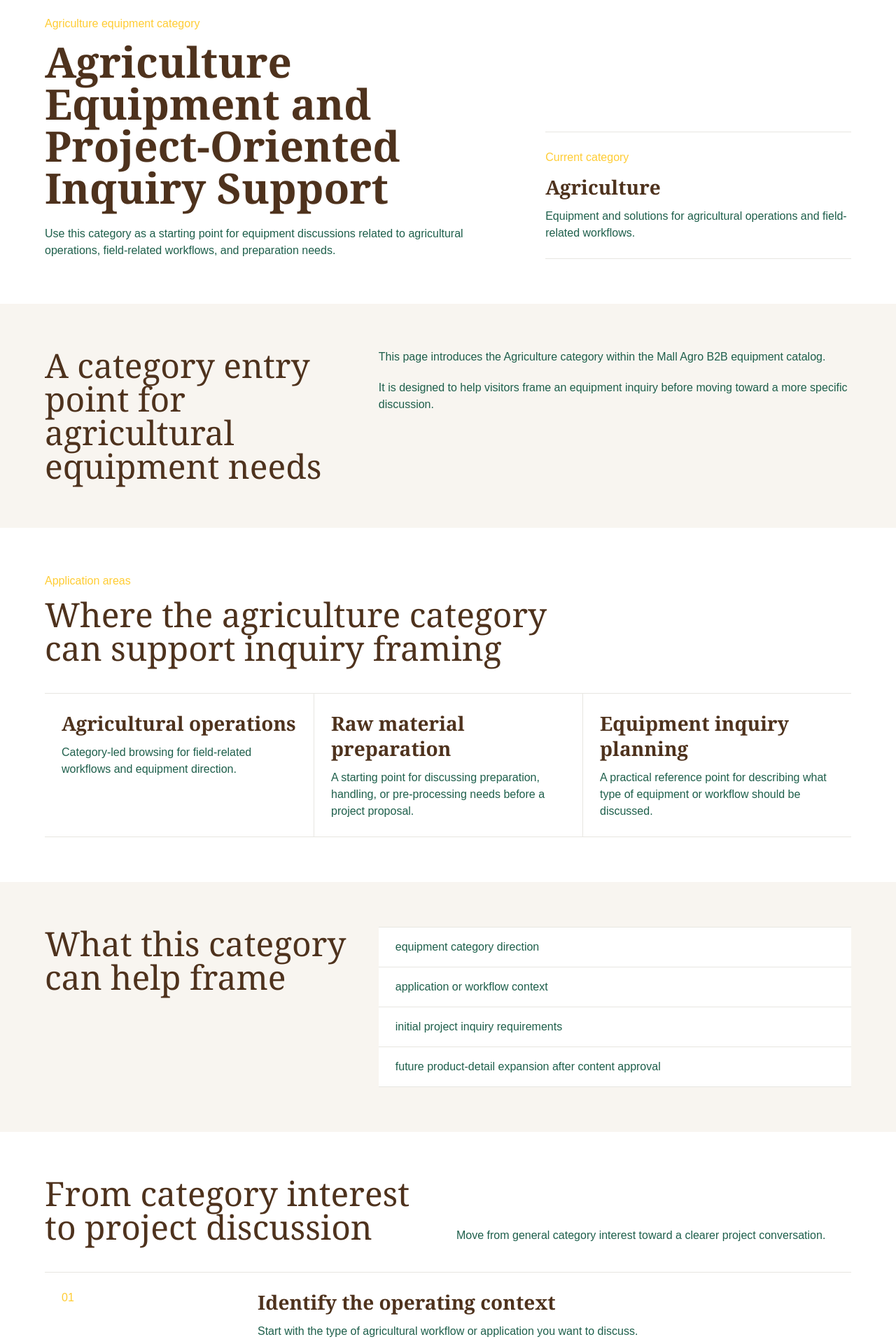
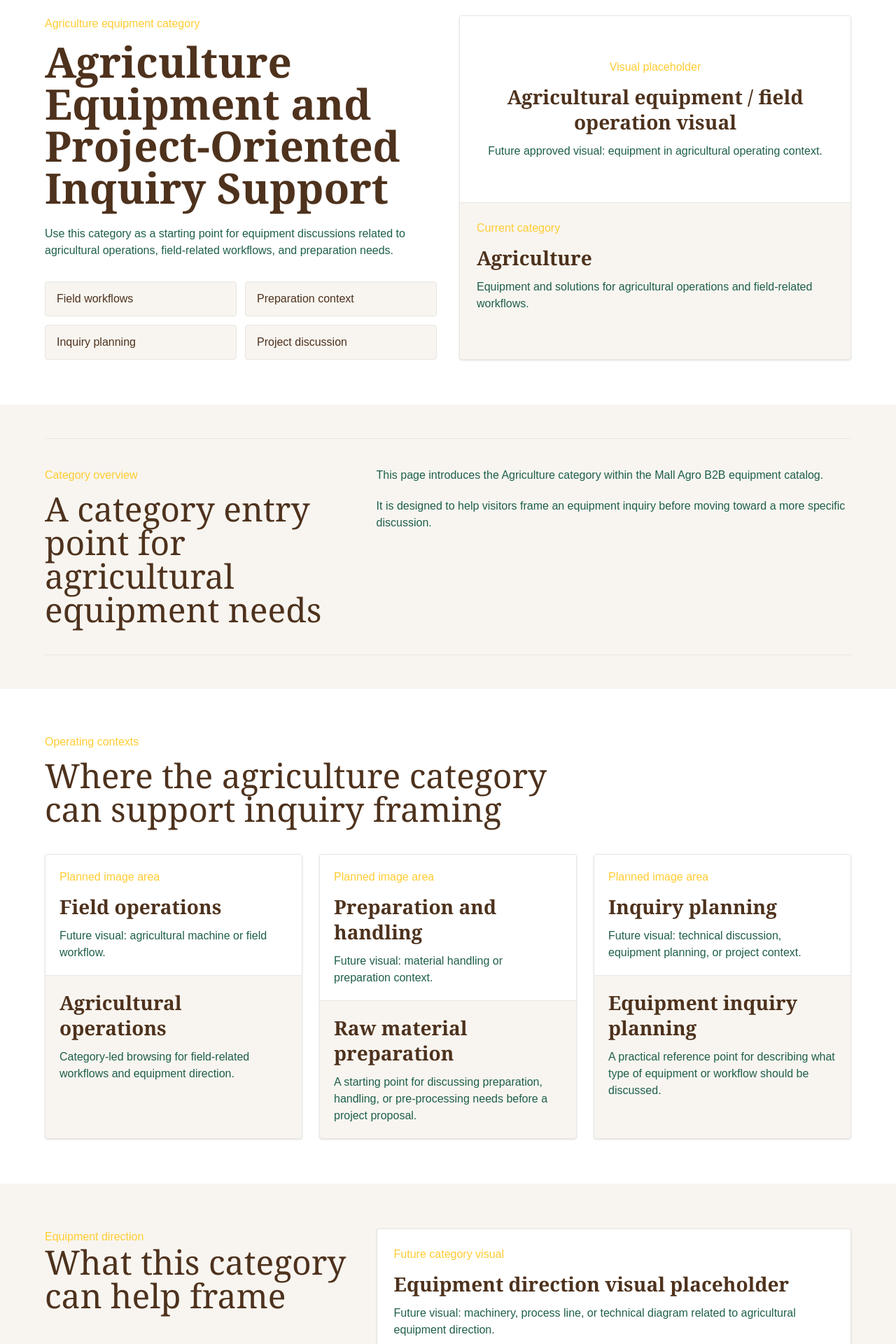
Before and after one commit to GROZILCHO/mall-agro-redesign, a Next.js app: page /products/agriculture in a window 1280 px wide. Shown: the part 200-2120 px from the top of the page at 70% size. Built offline with nearby package versions, Linux system fonts and the light colour scheme.

Commit message:
refactor: refine Agriculture category landing layout

```diff
--- a/src/app/products/components/CategoryLandingPage.js
+++ b/src/app/products/components/CategoryLandingPage.js
@@ -14,8 +14,9 @@ export default function CategoryLandingPage({ categoryId, locale = 'en' }) {
   return (
     <main className="bg-gentle">
       <section className="bg-white px-4 py-16 md:px-10 lg:px-16">
-        <div className="mx-auto grid max-w-6xl gap-10 lg:grid-cols-5 lg:items-end">
-          <div className="lg:col-span-3">
+        <div className="mx-auto grid max-w-6xl gap-8 lg:grid-cols-2 lg:items-stretch">
+          <div className="flex flex-col justify-between">
+            <div>
               <p className="body text-accent">
                 {richContent.hero.eyebrow}
               </p>
@@ -26,7 +27,30 @@ export default function CategoryLandingPage({ categoryId, locale = 'en' }) {
                 {richContent.hero.body}
               </p>
             </div>
-          <div className="border-y border-neutral py-6 lg:col-span-2">
+            <div className="mt-8 grid gap-3 sm:grid-cols-2">
+              {richContent.categoryIntent.map((intent) => (
+                <p key={intent} className="body rounded border border-neutral bg-gentle px-4 py-3 text-primary">
+                  {intent}
+                </p>
+              ))}
+            </div>
+          </div>
+
+          <div className="grid min-h-80 overflow-hidden rounded border border-neutral bg-gentle shadow">
+            <div className="flex min-h-56 items-center justify-center border-b border-neutral bg-white p-6 text-center">
+              <div>
+                <p className="body text-accent">
+                  {richContent.visuals.hero.label}
+                </p>
+                <h2 className="h3 mt-3 text-primary">
+                  {richContent.visuals.hero.title}
+                </h2>
+                <p className="body mt-3 text-menu">
+                  {richContent.visuals.hero.note}
+                </p>
+              </div>
+            </div>
+            <div className="p-6">
               <p className="body text-accent">
                 Current category
               </p>
@@ -38,12 +62,16 @@ export default function CategoryLandingPage({ categoryId, locale = 'en' }) {
               </p>
             </div>
           </div>
+        </div>
       </section>
 
-      <section className="px-4 py-16 md:px-10 lg:px-16">
-        <div className="mx-auto grid max-w-6xl gap-10 lg:grid-cols-5">
+      <section className="px-4 py-12 md:px-10 lg:px-16">
+        <div className="mx-auto grid max-w-6xl gap-8 border-y border-neutral py-10 lg:grid-cols-5">
           <div className="lg:col-span-2">
-            <h2 className="responsive-h2 text-primary">
+            <p className="body text-accent">
+              Category overview
+            </p>
+            <h2 className="responsive-h2 mt-3 text-primary">
               {richContent.overview.title}
             </h2>
           </div>
@@ -61,21 +89,36 @@ export default function CategoryLandingPage({ categoryId, locale = 'en' }) {
         <div className="mx-auto max-w-6xl">
           <div className="mb-10 max-w-3xl">
             <p className="body text-accent">
-              Application areas
+              Operating contexts
             </p>
             <h2 className="responsive-h2 mt-3 text-primary">
               Where the agriculture category can support inquiry framing
             </h2>
           </div>
-          <div className="grid gap-0 border-y border-neutral md:grid-cols-3">
-            {richContent.applicationAreas.map((area) => (
-              <article key={area.title} className="border-t border-neutral py-6 md:border-l md:border-t-0 md:px-6 md:first:border-l-0">
+          <div className="grid gap-6 md:grid-cols-3">
+            {richContent.applicationAreas.map((area, index) => (
+              <article key={area.title} className="overflow-hidden rounded border border-neutral bg-gentle shadow">
+                <div className="flex min-h-40 items-center border-b border-neutral bg-white p-5">
+                  <div>
+                    <p className="body text-accent">
+                      Planned image area
+                    </p>
+                    <h3 className="h3 mt-3 text-primary">
+                      {richContent.visuals.operatingContexts[index]?.title || area.title}
+                    </h3>
+                    <p className="body mt-3 text-menu">
+                      {richContent.visuals.operatingContexts[index]?.note}
+                    </p>
+                  </div>
+                </div>
+                <div className="p-5">
                   <h3 className="h3 text-primary">
                     {area.title}
                   </h3>
                   <p className="body mt-3 text-menu">
                     {area.body}
                   </p>
+                </div>
               </article>
             ))}
           </div>
@@ -83,16 +126,30 @@ export default function CategoryLandingPage({ categoryId, locale = 'en' }) {
       </section>
 
       <section className="px-4 py-16 md:px-10 lg:px-16">
-        <div className="mx-auto grid max-w-6xl gap-10 lg:grid-cols-5">
+        <div className="mx-auto grid max-w-6xl gap-8 lg:grid-cols-5">
           <div className="lg:col-span-2">
+            <p className="body text-accent">
+              Equipment direction
+            </p>
             <h2 className="responsive-h2 text-primary">
               {richContent.equipmentDirection.title}
             </h2>
           </div>
-          <div className="lg:col-span-3">
-            <ul className="border-y border-neutral bg-white">
+          <div className="grid gap-6 lg:col-span-3">
+            <div className="rounded border border-neutral bg-white p-6 shadow">
+              <p className="body text-accent">
+                Future category visual
+              </p>
+              <h3 className="h3 mt-3 text-primary">
+                {richContent.visuals.equipmentDirection.title}
+              </h3>
+              <p className="body mt-3 text-menu">
+                {richContent.visuals.equipmentDirection.note}
+              </p>
+            </div>
+            <ul className="grid gap-4 sm:grid-cols-2">
               {richContent.equipmentDirection.items.map((item) => (
-                <li key={item} className="body border-t border-neutral px-4 py-4 text-menu first:border-t-0 md:px-6">
+                <li key={item} className="body rounded border border-neutral bg-white p-4 text-menu shadow">
                   {item}
                 </li>
               ))}
@@ -104,20 +161,25 @@ export default function CategoryLandingPage({ categoryId, locale = 'en' }) {
       <section className="bg-white px-4 py-16 md:px-10 lg:px-16">
         <div className="mx-auto max-w-6xl">
           <div className="mb-10 grid gap-6 md:grid-cols-2 md:items-end">
-            <h2 className="responsive-h2 text-primary">
+            <div>
+              <p className="body text-accent">
+                Inquiry workflow
+              </p>
+              <h2 className="responsive-h2 mt-3 text-primary">
                 {richContent.inquiryWorkflow.title}
               </h2>
-            <p className="body text-menu">
+            </div>
+            <p className="body border-l border-neutral pl-4 text-menu">
               Move from general category interest toward a clearer project conversation.
             </p>
           </div>
-          <div className="border-y border-neutral">
+          <div className="grid gap-4">
             {richContent.inquiryWorkflow.steps.map((step, index) => (
-              <article key={step.title} className="grid gap-4 border-t border-neutral px-4 py-6 first:border-t-0 md:grid-cols-4 md:px-6">
-                <p className="body text-accent">
+              <article key={step.title} className="grid gap-4 rounded border border-neutral bg-gentle p-5 md:grid-cols-5 md:items-start">
+                <p className="h3 text-accent">
                   {String(index + 1).padStart(2, '0')}
                 </p>
-                <div className="md:col-span-3">
+                <div className="md:col-span-4">
                   <h3 className="h3 text-primary">
                     {step.title}
                   </h3>
@@ -132,17 +194,25 @@ export default function CategoryLandingPage({ categoryId, locale = 'en' }) {
       </section>
 
       <section className="px-4 py-16 md:px-10 lg:px-16">
-        <div className="mx-auto grid max-w-6xl gap-10 lg:grid-cols-5">
+        <div className="mx-auto grid max-w-6xl gap-8 lg:grid-cols-5">
           <div className="lg:col-span-2">
+            <p className="body text-accent">
+              Before inquiry
+            </p>
             <h2 className="responsive-h2 text-primary">
               {richContent.inquiryPreparation.title}
             </h2>
           </div>
           <div className="lg:col-span-3">
             <ul className="grid gap-4 md:grid-cols-2">
-              {richContent.inquiryPreparation.items.map((item) => (
+              {richContent.inquiryPreparation.items.map((item, index) => (
                 <li key={item} className="body rounded border border-neutral bg-white p-4 text-menu shadow">
+                  <span className="text-accent">
+                    {String(index + 1).padStart(2, '0')}
+                  </span>
+                  <span className="mt-2 block">
                     {item}
+                  </span>
                 </li>
               ))}
             </ul>
```
Also changed, not shown: src/lib/content/categoryPages.js. Lines whose indentation alone changed are shown as unchanged.
